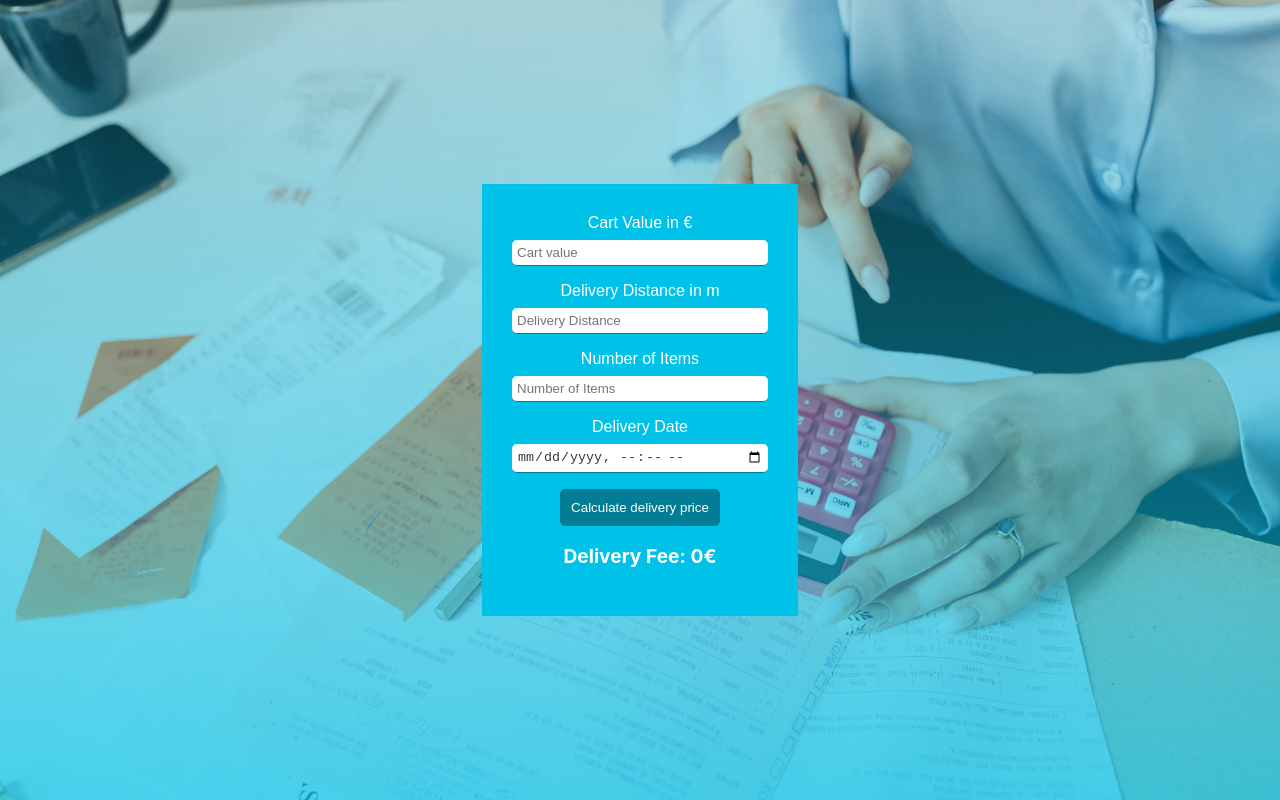
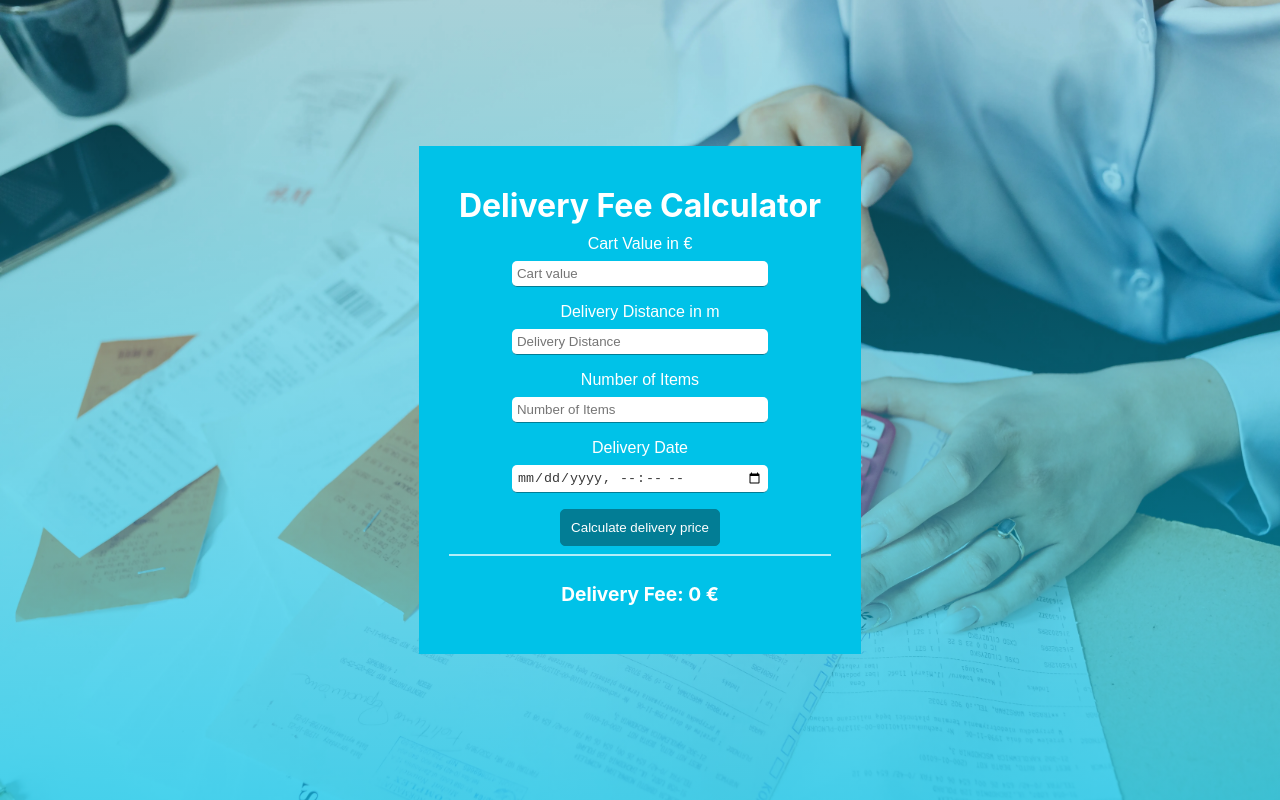
Before and after one commit to raneem-yad/wolt_assignment, a React (Create React App) app: page / in a window 1280 px wide. Built offline with nearby package versions, Linux system fonts and the light colour scheme.

Commit message:
updating the readme

```diff
--- a/public/index.html
+++ b/public/index.html
@@ -6,7 +6,7 @@
     <meta name="viewport" content="width=device-width, initial-scale=1" />
     <meta name="theme-color" content="#000000" />
     <meta
-      name="description"
+      name="Wolt App"
       content="Web site created using create-react-app"
     />
     <link rel="apple-touch-icon" href="%PUBLIC_URL%/logo192.png" />
@@ -24,7 +24,7 @@
       work correctly both with client-side routing and a non-root public URL.
       Learn how to configure a non-root public URL by running `npm run build`.
     -->
-    <title>React App</title>
+    <title>Wolt App</title>
   </head>
   <body>
     <noscript>You need to enable JavaScript to run this app.</noscript>
--- a/src/components/DeliveryCalculationForm.tsx
+++ b/src/components/DeliveryCalculationForm.tsx
@@ -39,6 +39,7 @@ function DeliveryCalculationForm() {
     <section className='formSection'>
 
       <div className='formSection_content'>
+        <h2>Delivery Fee Calculator</h2>
         <form className='deliveryCalculationForm' onSubmit={addButtonClickHandler}>
           <div className='inputSection'>
             <label htmlFor="cart_value">Cart Value in €</label>
@@ -58,8 +59,8 @@ function DeliveryCalculationForm() {
           </div>
           <button type="submit">Calculate delivery price</button>
         </form>
-
-        <p>Delivery Fee: {deliveryFee}€</p>
+        <hr/>
+        <p>Delivery Fee: {deliveryFee} €</p>
       </div>
     </section>
   );
--- a/src/styles/DeliveryCalculationForm.css
+++ b/src/styles/DeliveryCalculationForm.css
@@ -3,8 +3,6 @@
     margin: 0;
     box-sizing: unset;
 }
-
-
 
 .formSection{
     background: linear-gradient(rgba(0, 194, 232, 0.2), rgba(0, 194, 232, 0.7)), url(../assets/background.webp) no-repeat center center / cover;
@@ -20,6 +18,12 @@
 .formSection_content{
     background-color: rgb(0, 194, 232);
     padding: 30px;
+}
+
+.formSection_content h2{
+    padding: 10px;
+    color: #fff;
+    font-size: 2rem;
 }
 
 .deliveryCalculationForm {
@@ -71,6 +75,11 @@
     background-color: rgb(0, 58, 69);
 }
 
+.formSection hr {
+    margin: 8px 0;
+    border: 1px solid rgba(255, 255, 255,0.7);
+}
+
 .formSection p {
     color: #fff;
     font-weight: bold;
```
Also changed, not shown: 1 other file (tests, documents, lock files or other folders).
